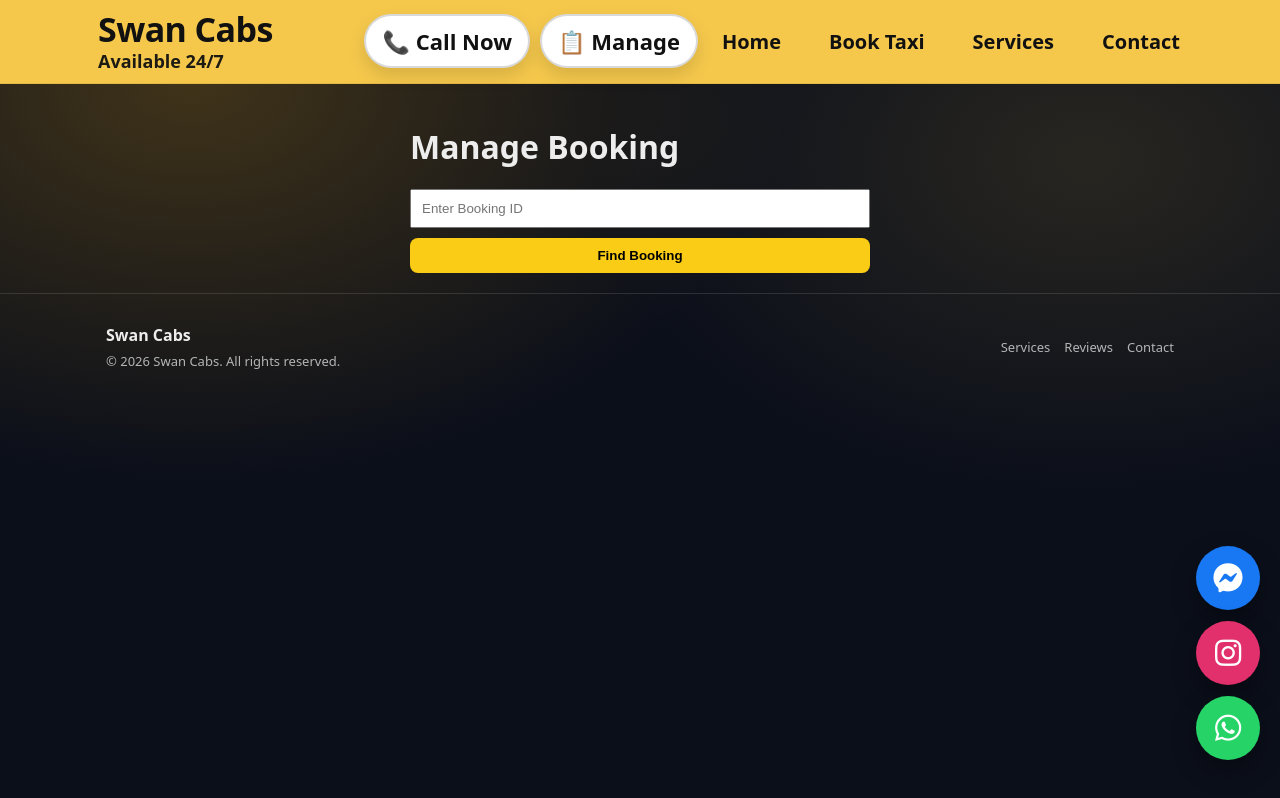
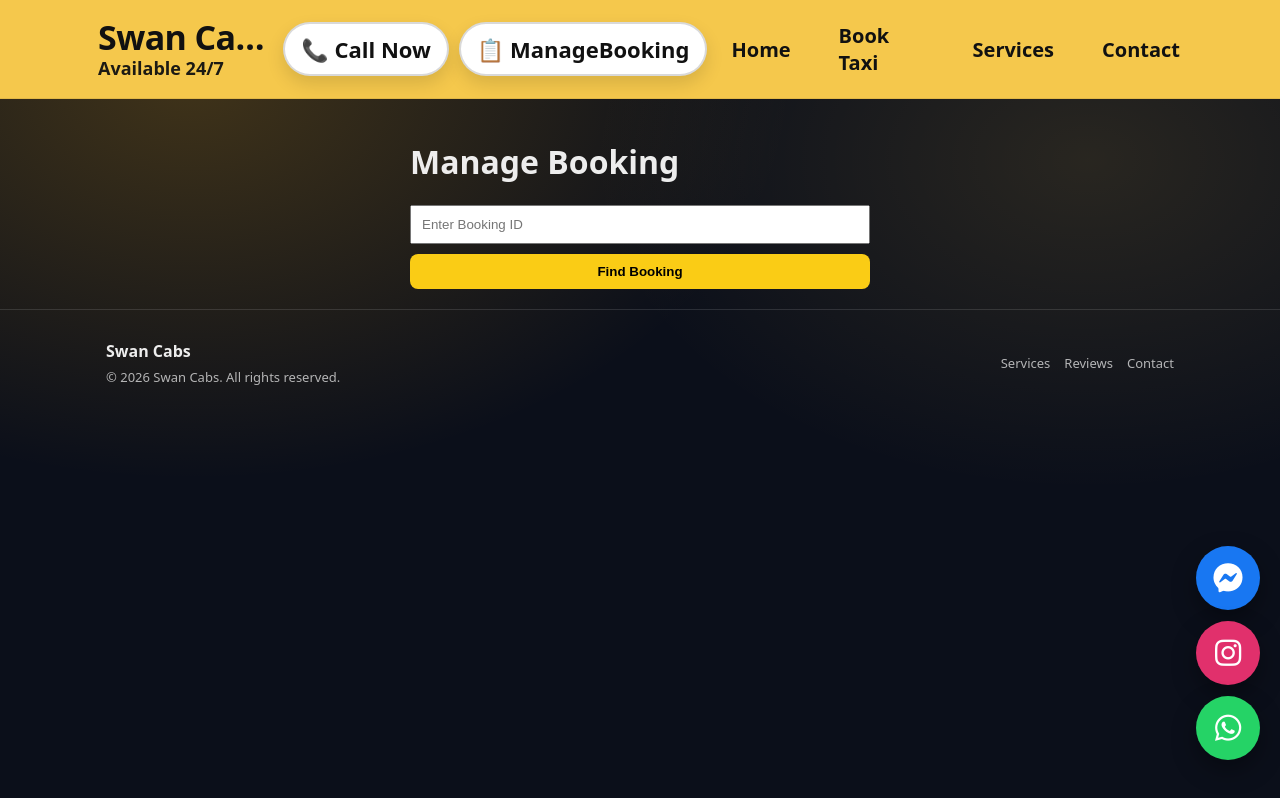
Before and after one commit to swancitycabs-a11y/Swan-Cabs, a Next.js app: page /manage-booking in a window 1280 px wide. Built offline with nearby package versions, Linux system fonts and the light colour scheme.

Commit message:
Update Header.tsx

```diff
--- a/app/components/Header.tsx
+++ b/app/components/Header.tsx
@@ -52,8 +52,9 @@ export default function Header() {
           </a>
 
           {/* Manage Booking */}
-          <Link href="/manage-booking" className="headerPhone callNowBtn">
-  📋 Manage
+         <Link href="/manage-booking" className="headerPhone callNowBtn manageStack">
+  <span className="manageTop">📋 Manage</span>
+  <span className="manageBottom">Booking</span>
 </Link>
         </div>
 
```
